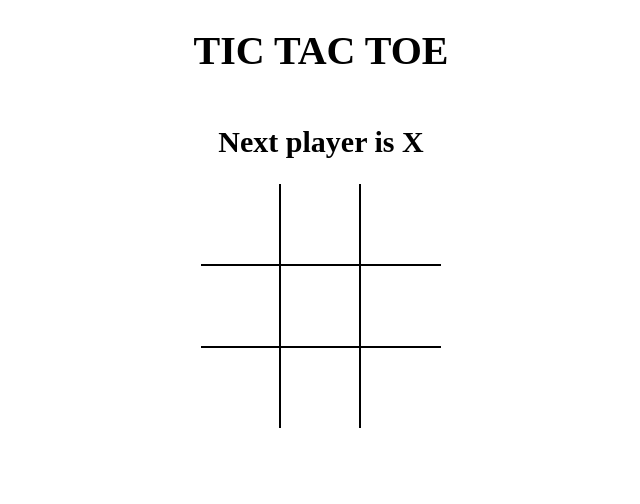
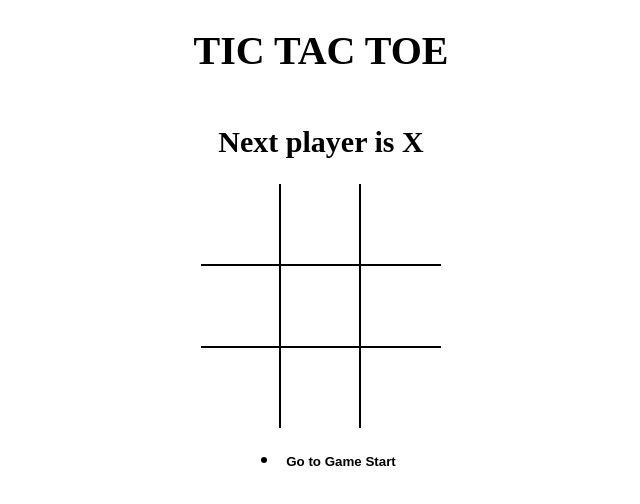
Before and after one commit to Blazekiller8/Tic-Tac-Toe, a React (Vite) app: page / in a window 1280 px wide. Shown: the top 504 px of the page, without its empty margins (319-959 px from the left). Built offline with nearby package versions, Linux system fonts and the light colour scheme.

Commit message:
display history

```diff
--- a/src/App.js
+++ b/src/App.js
@@ -1,5 +1,6 @@
 import React, { useState } from 'react';
 import Board from './components/Board';
+import History from './components/History';
 import { calculateWinner } from './helpers';
 
 import './styles/root.scss';
@@ -33,11 +34,16 @@ const App = () => {
     setCurrentMove(prev => prev + 1);
   };
 
+  const moveTo = move => {
+    setCurrentMove(move);
+  }
+
   return (
     <div className="app">
       <h1>TIC TAC TOE</h1>
       <h2>{message}</h2>
       <Board board={current.board} handleSquareClick={handleSquareClick} />
+      <History history={history} moveTo={moveTo} currentMove={currentMove}/>
     </div>
   );
 };
--- /dev/null
+++ b/src/components/History.js
@@ -0,0 +1,26 @@
+import React from 'react'
+
+const History = ({ history, moveTo, currentMove }) => {
+    return (
+        <ul>
+            {history.map( (_, move) => {
+            return(
+            <li key={move}>
+                <button
+                style={ {
+                    fontWeight: move === currentMove ? 'bold' : 'normal'
+                }   }
+                type="button"
+                onClick={ ()=>{
+                    moveTo(move);
+                }}
+                >
+                    { move === 0 ? 'Go to Game Start' : `Go to Move #${move}`}</button>
+            </li>
+            );
+        })}
+        </ul>
+    );
+};
+
+export default History;
```
